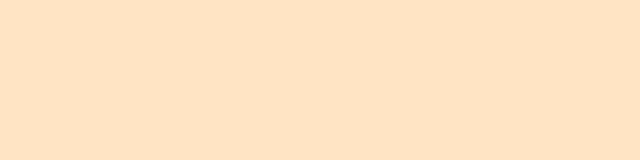
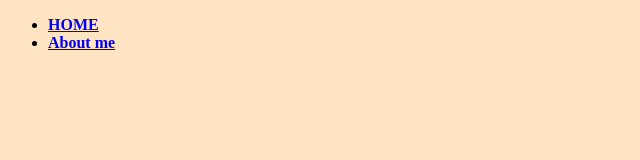
Before and after one commit to Francisndungu2/MY-PORTFOLIO, a plain HTML site: page portfolio.html in a window 1280 px wide. Shown: the whole page, without its empty margins (0-640 px from the left). Drawn offline with Linux system fonts and the light colour scheme.

Commit message:
add link

```diff
--- a/portfolio.html
+++ b/portfolio.html
@@ -7,6 +7,10 @@
     <link rel="stylesheet" href="/css/styles.css">
     <title>portfolio</title>
 </head>
+<ul>
+    <li><b><a href="index.html">HOME</a></b></li>
+    <li><b><a href="Aboutme.html">About me</a></b></li>
+</ul>
 
 <body>
 
```
